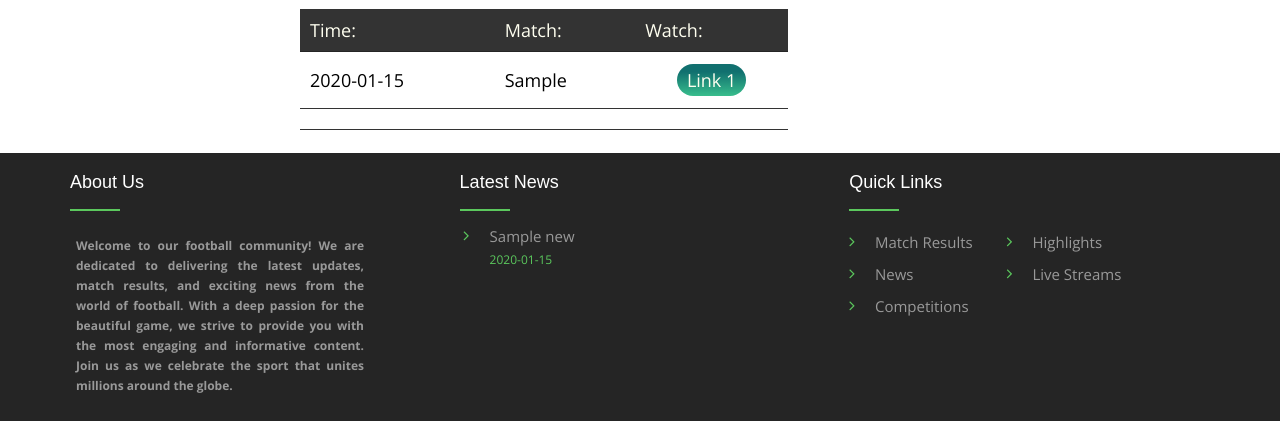
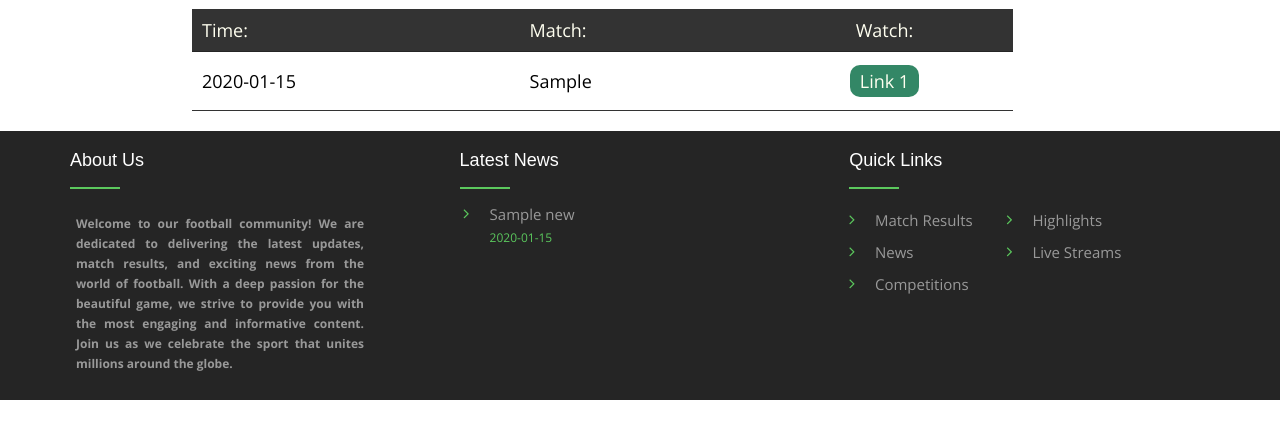
Before and after one commit to IsaDuraku/Statpad, a FastAPI app: page /livestream/links in a window 1280 px wide. Shown: the part 301-722 px from the top of the page. Run offline with FastAPI, Linux system fonts and the light colour scheme; tables that the repository leaves empty hold one stand-in row (values such as "Sample post"); some libraries are stand-ins or nearby versions.

Commit message:
New css and link redirect code in html.

```diff
--- a/app/static/css/bets.css
+++ b/app/static/css/bets.css
@@ -47,3 +47,6 @@ form input[type="submit"] {
 
 
 }
+thead tr{
+  background-color: #333;
+}
--- a/app/static/css/livestreams.css
+++ b/app/static/css/livestreams.css
@@ -23,11 +23,11 @@ table {
     border-collapse: separate;
     border-spacing: 0;
     border-width: 1px 0 0 1px;
-    margin: 0 0 1.5em;
-    width: 85%;
+    width: 70%;
+    margin: 0 15%;
+    padding-right: 75px;
 
-    padding-left: 300px;
-    padding-right: 300px;
+
 }
 td {
     text-align: left;
@@ -52,12 +52,12 @@ tr {
     horiz-align: center;
     display: inline-flex;
     padding: 5px 10px;
-    background:linear-gradient(0deg, rgba(56, 189, 140, 1) 0%, rgba(17, 112, 111, 1) 76%);
+    background:#338766;
     color: #FFFFF0;
-    border-radius: 20px; /* Adjust the value to control the roundness */
+    border-radius: 10px; /* Adjust the value to control the roundness */
     transition: background-color 0.3s;
     cursor: pointer;
-    margin:2px 0;
+    margin:3px 0;
 }
 a:hover {
   color: #3fc323; /* Change this to the color you want when hovering */
@@ -73,3 +73,14 @@ a:hover {
 li{
     text-align: center;
 }
+.timez{
+}
+.matchez{
+
+}
+.iframez{
+    border-bottom: 0px white;
+}
+.watchz{
+    text-align: center;
+}
--- a/app/templates/footer.html
+++ b/app/templates/footer.html
@@ -24,7 +24,7 @@
                         {%for i in news[-2:]%}
                         <div class="footer-blog-item">
                             <div class="footer-blog-lead">
-                                <a href="{{i.url}}" title="">{{i.title}}</a>
+                                <a href="{{i.url}}" title="" target="_blank">{{i.title}}</a>
                             </div>
                             <div class="footer-blog-date">
                                 {{i.dateposted}}
--- a/app/templates/livestreams.html
+++ b/app/templates/livestreams.html
@@ -25,14 +25,14 @@
         <tr>
             <th>Time:</th>
             <th>Match:</th>
-            <th>Watch:</th>
+            <th class="watchz">Watch:</th>
         </tr>
     </thead>
     <tbody>
         {% for match_name, matches in match_groups.items() %}
         <tr>
-            <td>{{ matches[0].time }}</td>
-            <td>{{ match_name }}</td>
+            <td class="timez">{{ matches[0].time }}</td>
+            <td class="matchez">{{ match_name }}</td>
             <td>
                 <ul>
                     {% for match in matches %}
@@ -44,7 +44,7 @@
             </td>
         </tr>
         <tr class="iframe-tr">
-            <td colspan="3">
+            <td colspan="3" class="iframez">
                 <div class="iframe-container" style="display: none;"></div>
             </td>
         </tr>
--- a/app/templates/news.html
+++ b/app/templates/news.html
@@ -44,7 +44,7 @@
                 </div>
             </div>
             <div class="button-wrapper">
-                <a class="button" href="{{ i.url }}">
+                <a class="button" href="{{ i.url }}" target="_blank">
                     Read more
                 </a>
             </div>
```
Also changed, not shown: app/routers/myteam/myteam.py (+3 -5 lines), app/templates/myteam.html (+23 -23 lines).
